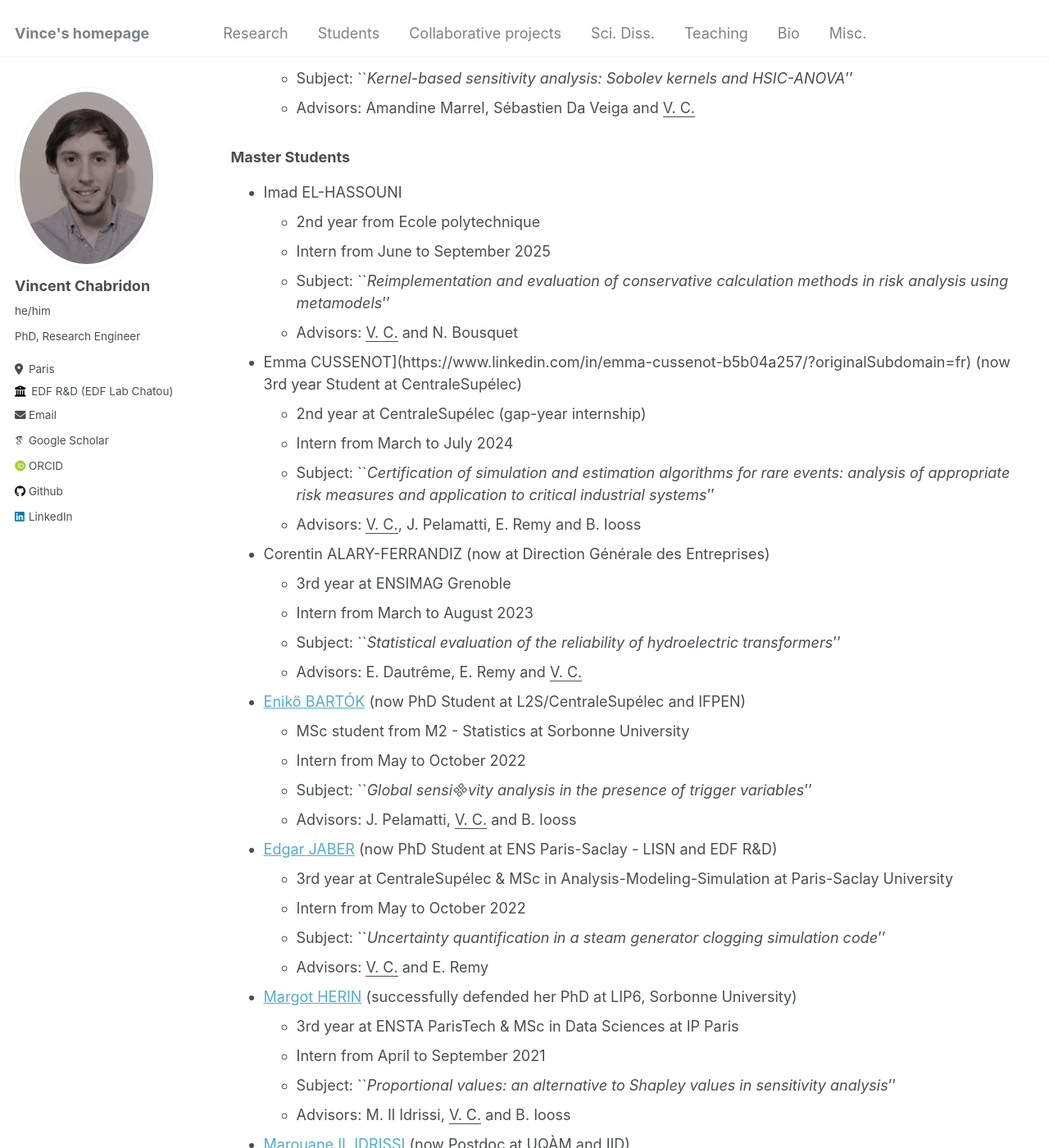
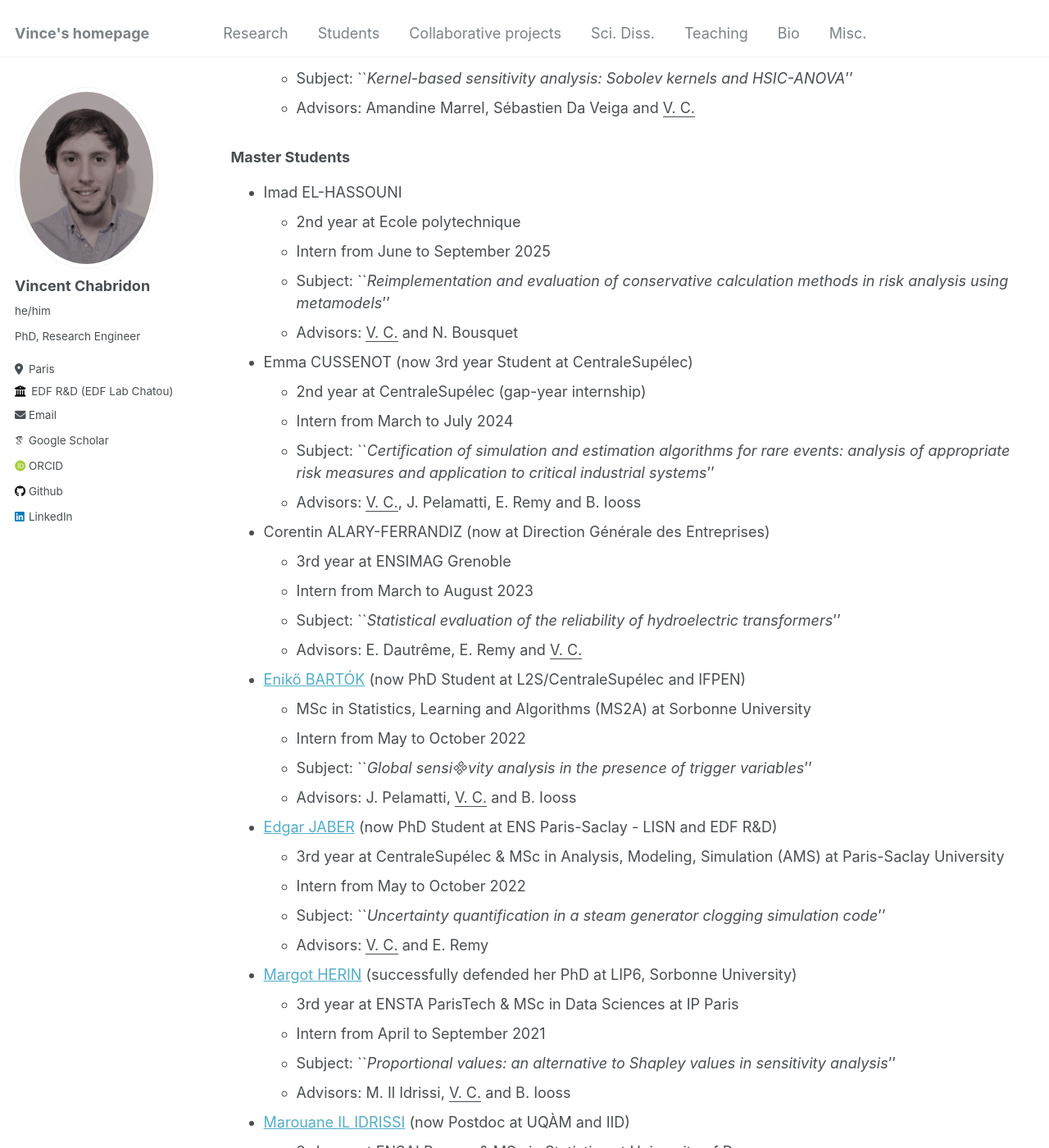
Before and after one commit to vchabri/vchabri.github.io, a Jekyll site: the page built from _pages/students.md, in a window 1280 px wide and 1400 px high, scrolled down 1013 px. Shown: the whole window at 82% size. Built offline with Jekyll 4.4.1, drawn with Linux system fonts in a browser that asks for light colours; some web fonts are replaced.

Commit message:
Update students.md

```diff
--- a/_pages/students.md
+++ b/_pages/students.md
@@ -33,11 +33,11 @@ If I have, please let me know by emailing me directly (see Contact info on Vince
 
 ### Master Students
 * Imad EL-HASSOUNI
-  - 2nd year from Ecole polytechnique
+  - 2nd year at Ecole polytechnique
   - Intern from June to September 2025
   - Subject: ``_Reimplementation and evaluation of conservative calculation methods in risk analysis using metamodels_''
   - Advisors: <ins> V. C.</ins> and N. Bousquet
-* Emma CUSSENOT](https://www.linkedin.com/in/emma-cussenot-b5b04a257/?originalSubdomain=fr) (now 3rd year Student at CentraleSupélec)
+* Emma CUSSENOT (now 3rd year Student at CentraleSupélec)
   - 2nd year at CentraleSupélec (gap-year internship)
   - Intern from March to July 2024
   - Subject: ``_Certification of simulation and estimation algorithms for rare events: analysis of appropriate risk measures and application to critical industrial systems_''
@@ -48,12 +48,12 @@ If I have, please let me know by emailing me directly (see Contact info on Vince
   - Subject: ``_Statistical evaluation of the reliability of hydroelectric transformers_''
   - Advisors: E. Dautrême, E. Remy and <ins> V. C.</ins>
 * [Enikő BARTÓK](https://l2s.centralesupelec.fr/u/bartok-eniko/) (now PhD Student at L2S/CentraleSupélec and IFPEN)
-  - MSc student from M2 - Statistics at Sorbonne University
+  - MSc in Statistics, Learning and Algorithms (MS2A) at Sorbonne University
   - Intern from May to October 2022
   - Subject: ``_Global sensivity analysis in the presence of trigger variables_''
   - Advisors: J. Pelamatti, <ins> V. C.</ins> and B. Iooss
 * [Edgar JABER](https://edgarjaber.github.io/) (now PhD Student at ENS Paris-Saclay - LISN and EDF R&D)
-  - 3rd year at CentraleSupélec & MSc in Analysis-Modeling-Simulation at Paris-Saclay University
+  - 3rd year at CentraleSupélec & MSc in Analysis, Modeling, Simulation (AMS) at Paris-Saclay University
   - Intern from May to October 2022
   - Subject: ``_Uncertainty quantification in a steam generator clogging simulation code_''
   - Advisors: <ins> V. C.</ins> and E. Remy
```
